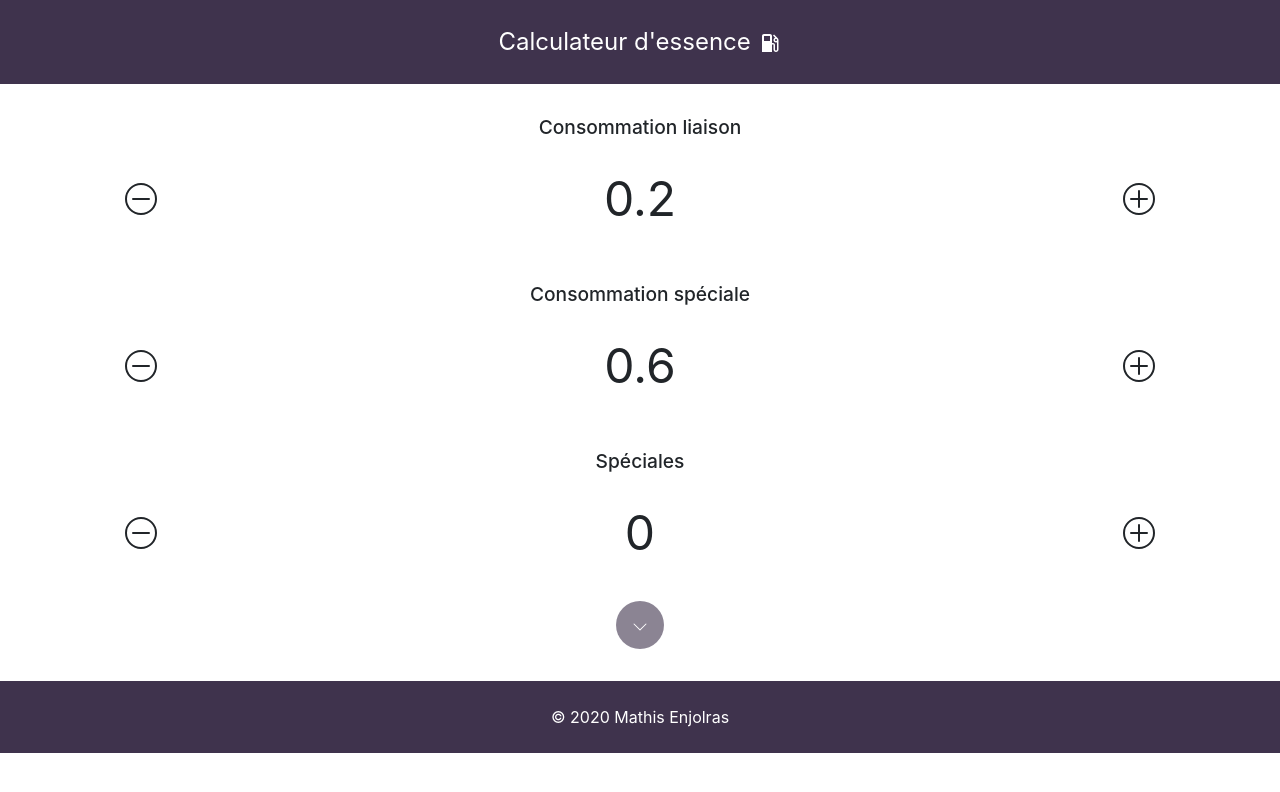
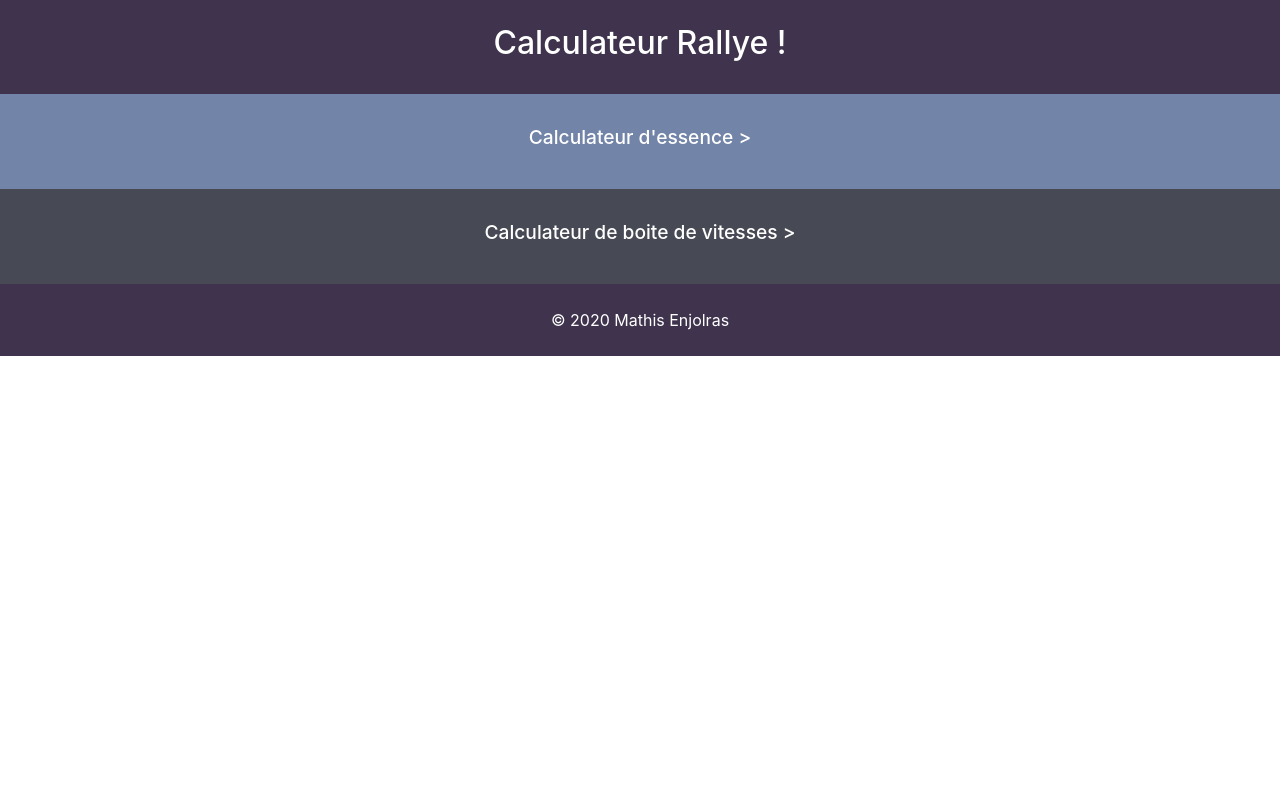
Before and after one commit to mathiz11/fuel-calculator-site, a Gatsby site: page / in a window 1280 px wide. Built offline with nearby package versions, Linux system fonts and the light colour scheme; Gatsby itself is replaced by a stand-in of ours.

Commit message:
change home and add gear box page without content

```diff
--- a/src/components/layout/header.js
+++ b/src/components/layout/header.js
@@ -1,9 +1,8 @@
 import React from 'react'
-import { MdLocalGasStation } from 'react-icons/md'
 
-const Header = () => {
+const Header = ({ title }) => {
     return (
-        <header>Calculateur d'essence <MdLocalGasStation /></header>
+        <header><h1>{title}</h1></header>
     )
 }
 
--- a/src/components/layout/layout.js
+++ b/src/components/layout/layout.js
@@ -5,10 +5,10 @@ import Footer from './footer'
 import '../../../node_modules/bootstrap/dist/css/bootstrap.css'
 import '../../styles/main.scss'
 
-const Layout = ({ children }) => {
+const Layout = ({ children, title }) => {
   return (
     <>
-      <Header />
+      <Header title={title} />
       <main>{children}</main>
       <Footer />
     </>
--- a/src/pages/index.js
+++ b/src/pages/index.js
@@ -1,132 +1,17 @@
-import React, { useState } from 'react';
-import Layout from '../components/layout/layout';
-import NumberInput from '../components/numberInput/numberInput';
-import { BsChevronDown, BsTrashFill } from 'react-icons/bs';
-import SEO from '../components/seo';
+import React from 'react'
+import Layout from '../components/layout/layout'
+import SEO from '../components/seo'
 
 const Home = () => {
-  const [stepConso, setStepConso] = useState(0.20);
-  const [specialConso, setSpecialConso] = useState(0.60);
-  const [special, setSpecial] = useState(0);
-  const [showCalcul, setShowCalcul] = useState(false);
-  const [inputList, setInputList] = useState([{ name: "test", value: undefined, isStep: true, isOptional: false }]);
-  const [result, setResult] = useState(undefined);
-
-  function changeStepConso(value) { setStepConso(Number((stepConso + value).toFixed(2))); }
-  function changeSpecialConso(value) { setSpecialConso(Number((specialConso + value).toFixed(2))); }
-  function changeSpecial(value) { setSpecial(special + value); }
-
-  function generateForm() {
-    let tempInputList = [{ name: "step1", value: undefined, isStep: true, isOptional: false }];
-    for (let i = 1; i <= special; i++) {
-      if (i !== 1) {
-        tempInputList.push({ name: "step" + i, value: undefined, isStep: true, isOptional: false })
-      }
-      tempInputList.push({ name: "special" + i, value: undefined, isStep: false, isOptional: false });
-    }
-    tempInputList.push({ name: "step" + (special + 1), value: undefined, isStep: true, isOptional: false });
-    setInputList(tempInputList);
-    setShowCalcul(true);
-  }
-
-  function handleChange(e, id) {
-    const list = [...inputList];
-    list[id].value = e.target.value === '' ? undefined : Number(e.target.value);
-    setInputList(list);
-  }
-
-  function handleSubmit(e) {
-    e.preventDefault();
-    e.stopPropagation();
-    let essence = 0;
-    inputList.forEach(input => {
-      essence += input.isStep ? input.value * stepConso : input.value * specialConso;
-    });
-    setResult(essence.toFixed(2));
-  }
-
-  function addStep(oldIndex) {
-    let list = [...inputList];
-    list.splice(oldIndex + 1, 0, { name: "step" + list.length, value: undefined, isStep: true, isOptional: true });
-    setInputList(list);
-  }
-
-  function deleteStep(i) {
-    let list = [...inputList];
-    list.splice(i, 1);
-    setInputList(list);
-  }
-
-  return (
-    <Layout>
-      <SEO title="Accueil" />
-      <div className="home">
-        <div className="container">
-          <NumberInput
-            title={'Consommation liaison'}
-            value={stepConso}
-            plus={() => changeStepConso(0.01)}
-            minus={() => changeStepConso(-0.01)}
-          />
-          <NumberInput
-            title={'Consommation spéciale'}
-            value={specialConso}
-            plus={() => changeSpecialConso(0.01)}
-            minus={() => changeSpecialConso(-0.01)}
-          />
-          <NumberInput
-            title={'Spéciales'}
-            value={special}
-            plus={() => changeSpecial(1)}
-            minus={() => changeSpecial(-1)}
-          />
-          <div className="text-center">
-            <button
-              disabled={stepConso === 0 || specialConso === 0 || special === 0}
-              onClick={() => generateForm()}
-              className={(stepConso === 0 || specialConso === 0 || special === 0) ? `rounded-btn-disabled` : `rounded-btn`}
-            >
-              <BsChevronDown />
-            </button>
-          </div>
-          {showCalcul && (
-            <div id="calculator">
-              <div className="text-center">
-                <div className="bg-dark-blue">Début</div>
-              </div>
-              <form className="custom-form" onSubmit={handleSubmit}>
-                {inputList.map((input, i) => (
-                  <div key={i} className="form-group">
-                    <label>{input.isStep ? 'Liaison' : 'Spéciale'}</label>
-                    <div className="d-flex align-items-center">
-                      <input type="number" step="0.01" className="form-control" id={i} name={input.name} value={input.value} onChange={e => handleChange(e, i)} required />
-                      {input.isStep && !input.isOptional && (<button type="button" className="rounded-crud-btn" onClick={() => addStep(i)}>+</button>)}
-                      {input.isStep && input.isOptional && (
-                        <button type="button" className="rounded-crud-btn" onClick={() => deleteStep(i)}>
-                          <span><BsTrashFill /></span>
-                        </button>
-                      )}
-                    </div>
-                  </div>
-                ))}
-                <div className="text-center">
-                  <button type="submit" className="rounded-btn">=</button>
-                </div>
-              </form>
-              <div className="text-center">
-                <div className="bg-dark-blue">Fin</div>
-              </div>
+    return (
+        <Layout title="Calculateur Rallye !">
+            <SEO title="Calculateur Rallye !" />
+            <div className="home">
+                <a href="/fuel-calculator" className="bg-shadow-blue"><h2>Calculateur d'essence ></h2></a>
+                <a href="/gear-box-calculator" className="bg-dark-liver"><h2>Calculateur de boite de vitesses ></h2></a>
             </div>
-          )}
-          {result && (
-            <div className="result mx-auto d-block">
-              <h3>{result} L</h3>
-            </div>
-          )}
-        </div>
-      </div>
-    </Layout>
-  )
+        </Layout>
+    )
 }
 
-export default Home;
+export default Home
--- a/src/styles/main.scss
+++ b/src/styles/main.scss
@@ -112,3 +112,29 @@ footer {
         outline: 0;
     }
 }
+
+h1 {
+    font-size: 2rem;
+}
+
+.home a {
+    display: block;
+    padding: 2rem 0;
+    text-align: center;
+    color: white;
+    &:hover {
+        text-decoration: none;
+        color: white;
+    }
+    h2 {
+        font-size: 1.2rem;
+    }
+}
+
+.bg-shadow-blue {
+    background-color: #7284A8;
+}
+
+.bg-dark-liver {
+    background-color: #474954;
+}
```
Also changed, not shown: src/pages/fuel-calculator.js (added, +132 -0 lines), src/pages/gear-box-calculator.js (added, +14 -0 lines).
